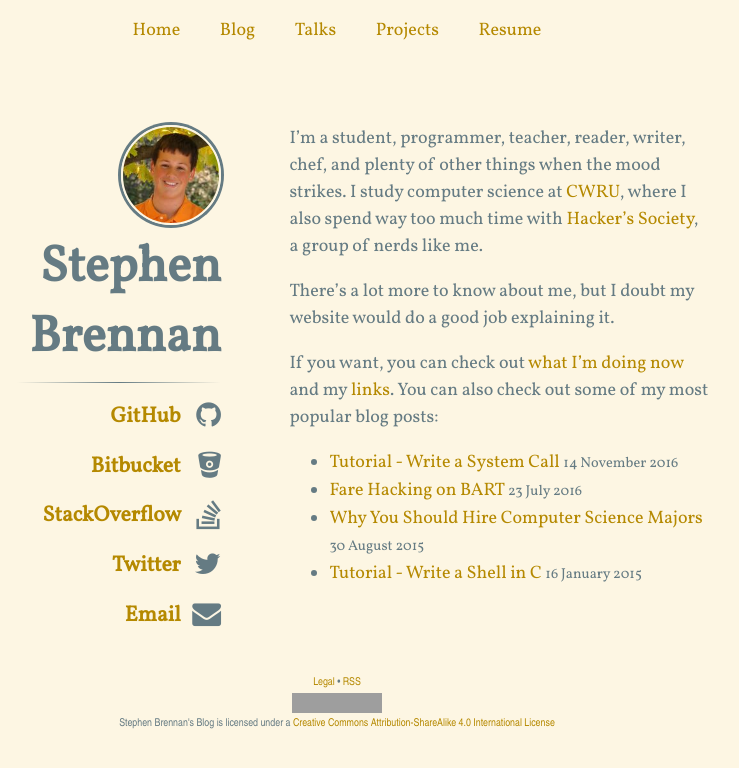
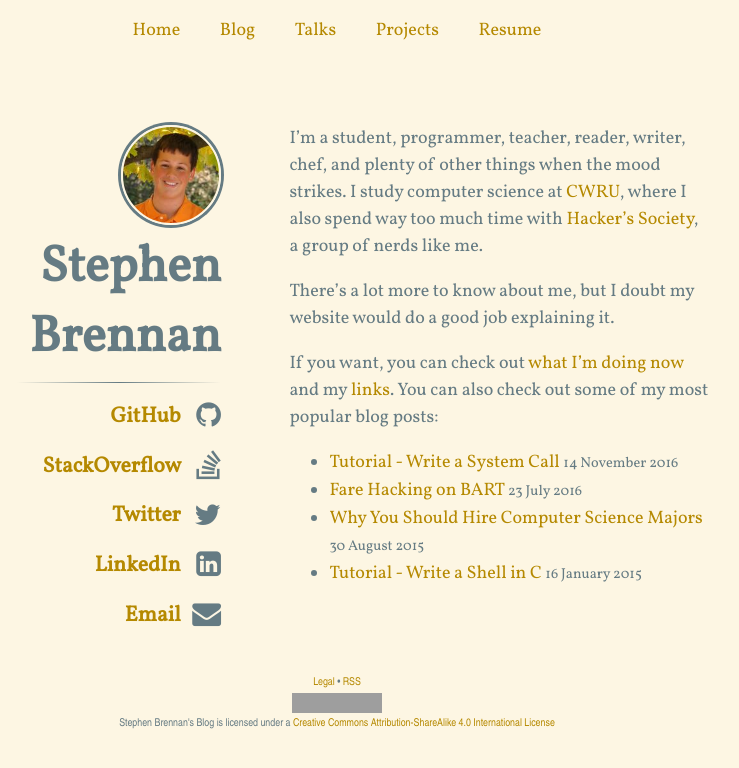
Before and after one commit to brenns10/brennan.io, a Jekyll site: the page built from index.html, in a window 1280 px wide. Shown: the top 768 px of the page, without its empty margins (303-1042 px from the left). Built offline with Jekyll 4.4.1, drawn with Linux system fonts in a browser that asks for light colours; nearby versions of some CDN libraries; comment, search, counter and statistics services are not loaded; grey boxes are pictures that could not be loaded.

Commit message:
Linkedin > Bitbucket at this point

```diff
--- a/index.html
+++ b/index.html
@@ -17,16 +17,16 @@
                 <span class="fa fa-github fa-lg main-list-item-icon"></span>
             </li>
             <li class="main-list-item">
-                <a href="https://bitbucket.org/brenns10">Bitbucket</a>
-                <span class="fa fa-bitbucket fa-lg main-list-item-icon"></span>
-            </li>
-            <li class="main-list-item">
                 <a href="https://stackoverflow.com/users/820319/brenns10">StackOverflow</a>
                 <span class="fa fa-stack-overflow fa-lg main-list-item-icon"></span>
             </li>
             <li class="main-list-item">
                 <a href="https://twitter.com/brenns10">Twitter</a>
                 <span class="fa fa-twitter fa-lg main-list-item-icon"></span>
+            </li>
+            <li class="main-list-item">
+                <a href="https://www.linkedin.com/in/brenns10">LinkedIn</a>
+                <span class="fa fa-linkedin-square fa-lg main-list-item-icon"></span>
             </li>
             <li class="main-list-item">
                 <a href="mailto:stephen@brennan.io">Email</a>
```
